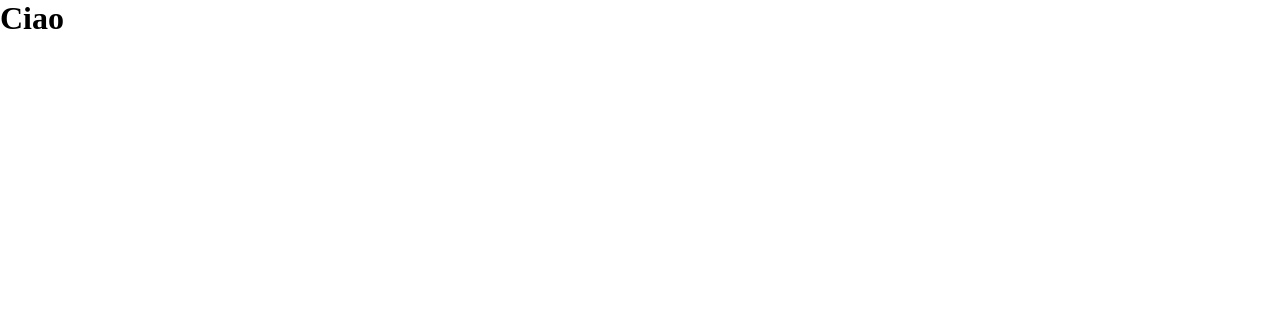
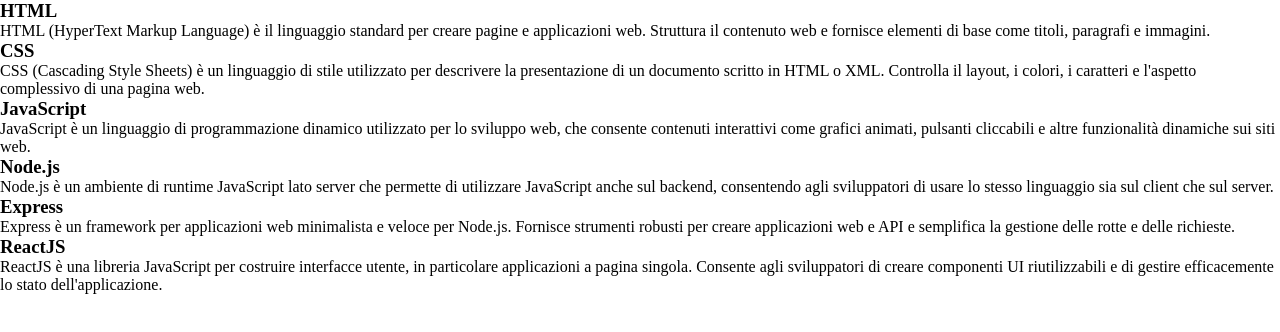
Before and after one commit to giuseppemele94/react-use-state, a React (Vite) app: page / in a window 1280 px wide. Shown: the top 332 px of the page. Built offline with nearby package versions, Linux system fonts and the light colour scheme.

Commit message:
test stampa dell'array languages

```diff
--- a/languages.js
+++ b/languages.js
@@ -30,3 +30,5 @@
     description: "ReactJS è una libreria JavaScript per costruire interfacce utente, in particolare applicazioni a pagina singola. Consente agli sviluppatori di creare componenti UI riutilizzabili e di gestire efficacemente lo stato dell'applicazione."
   }
 ];
+
+export default languages
--- a/src/App.jsx
+++ b/src/App.jsx
@@ -1,10 +1,11 @@
+import LanguageList from "./components/LanguageList"
 
 function App() {
 
 
   return (
     <>
-      <h1>Ciao</h1>
+      <LanguageList/>
     </>
   )
 }
--- /dev/null
+++ b/src/components/LanguageCard.jsx
@@ -0,0 +1,14 @@
+function LanguageCard(props) {
+
+    //destrutturo l'oggetto
+    const {title, description} = props.language;
+
+    return (
+        <div>
+        <h3>{title}</h3>
+        <p>{description}</p>
+        </div>
+    )
+}
+
+export default LanguageCard
--- /dev/null
+++ b/src/components/LanguageList.jsx
@@ -0,0 +1,23 @@
+import languages from "../../languages"
+import LanguageCard from "./LanguageCard"
+
+const LanguageList = () => {
+
+    const renderLanguageCard = () => {
+        return languages.map((language) => (
+            <LanguageCard key={language.id}
+            language={language}/>
+        ))
+    }
+
+    return (
+        <div>
+            {renderLanguageCard()}
+        </div>
+    )
+
+}
+
+console.log(LanguageList);
+
+export default LanguageList
```
